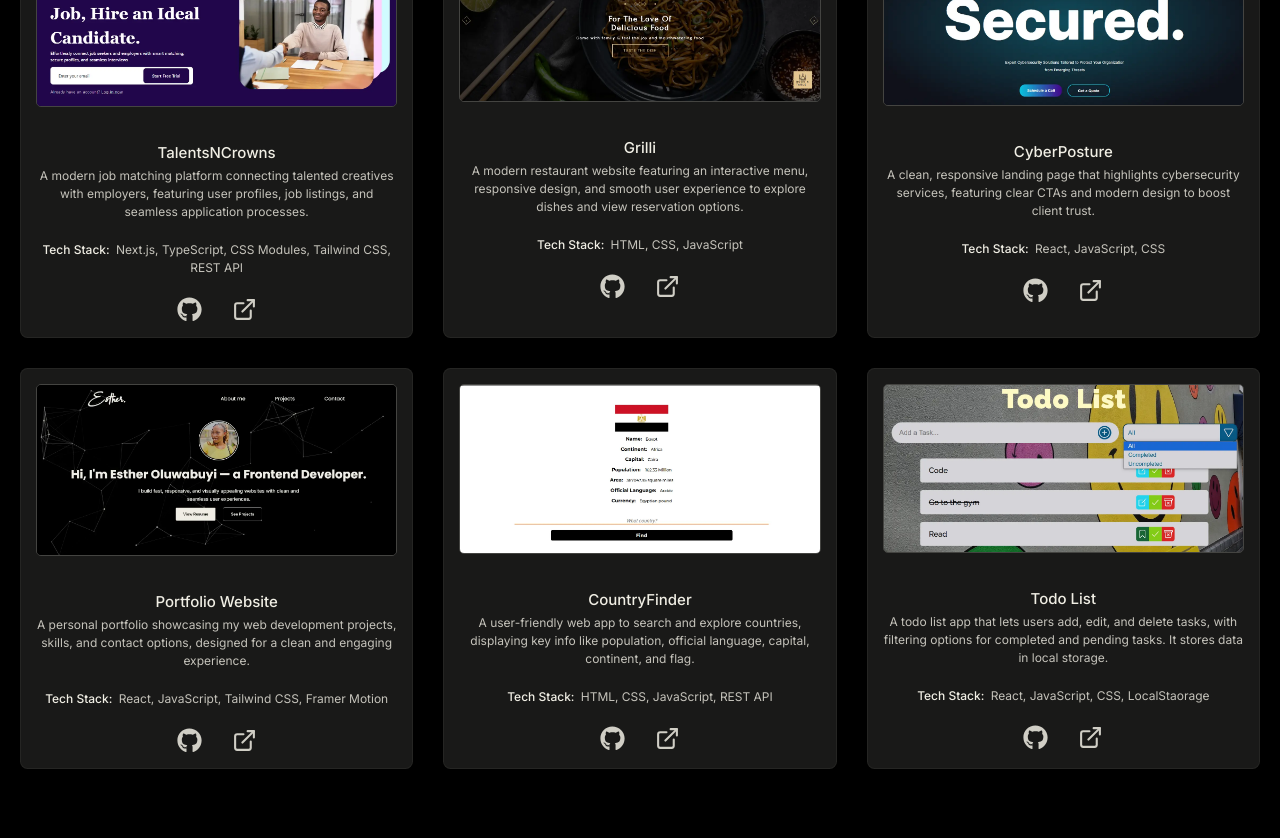
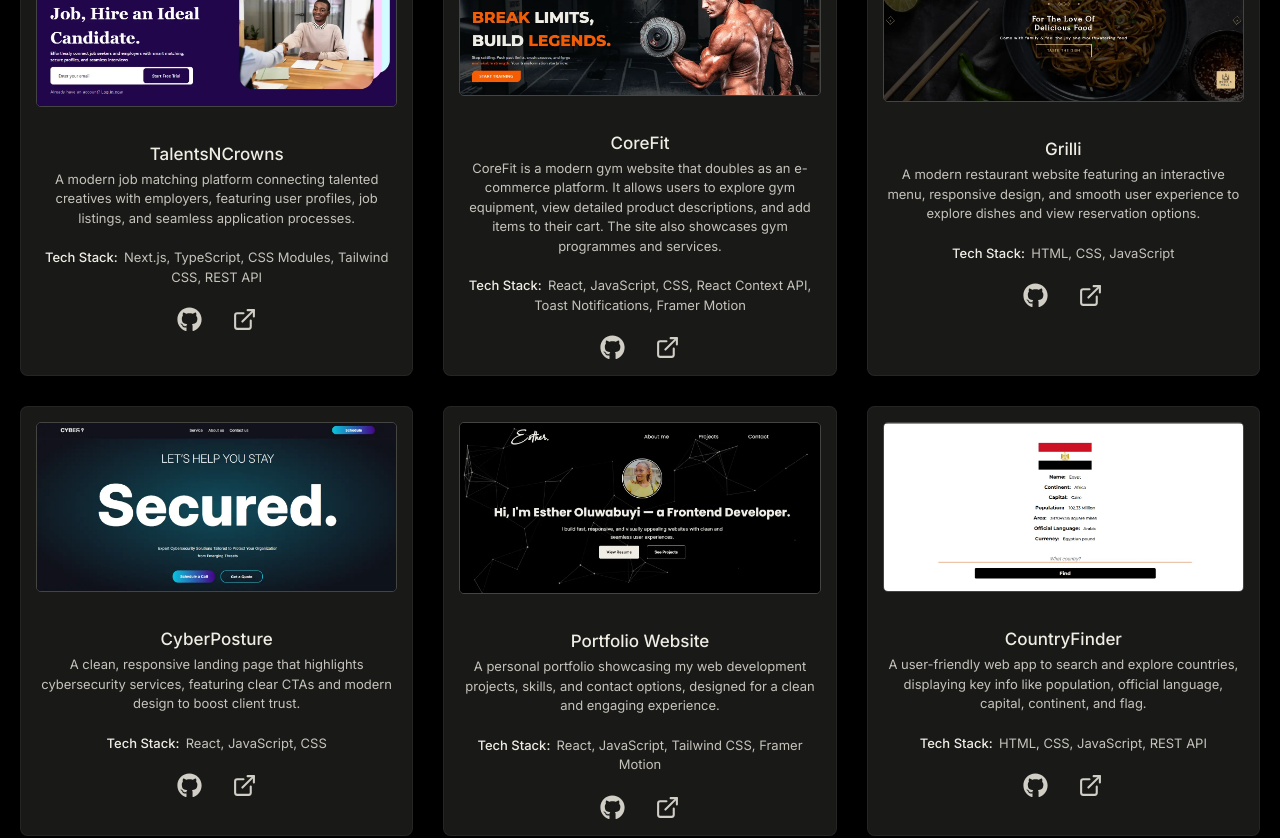
Before and after one commit to estheroluwabuyi/My-Portfolio, a React (Vite) app: page /projects in a window 1280 px wide. Shown: the part 300-1138 px from the top of the page. Built offline with nearby package versions, Linux system fonts and the light colour scheme; a web font is replaced by a local one.

Commit message:
add corefit project to projects page

```diff
--- a/src/components/sections/Tools.jsx
+++ b/src/components/sections/Tools.jsx
@@ -80,7 +80,7 @@ function Tools() {
         <h1 className="text-[2.5rem] font-poppins md:text-[4rem] font-bold text-primary mb-4 text-center">
           Essential Tools I Use
         </h1>
-        <p className="text-center mb-8 max-w-3xl mx-auto">
+        <p className="text-center mb-8 max-w-3xl mx-auto lg:text-[1.4rem]">
           As a Frontend Developer, I rely on a variety of tools to streamline my
           workflow and enhance productivity. Here are some of the essential
           tools I use:
@@ -111,8 +111,10 @@ function Tools() {
                   active === index && "scale-110"
                 )}
               />
-              <h2 className="font-bold">{tool.title}</h2>
-              <p className="text-[1.05rem] text-gray-300">{tool.subtitle}</p>
+              <h2 className="font-bold lg:text-[1.5rem]">{tool.title}</h2>
+              <p className="text-[1.05rem] lg:text-[1.3rem] text-gray-300">
+                {tool.subtitle}
+              </p>
             </div>
           ))}
         </div>
--- a/src/pages/AboutMe.jsx
+++ b/src/pages/AboutMe.jsx
@@ -37,7 +37,7 @@ function AboutMe() {
                 About Me
               </h1>
 
-              <p className="leading-relaxed text-center lg:text-left">
+              <p className="leading-relaxed text-center lg:text-left lg:text-[1.4rem]">
                 Hello! I'm{" "}
                 <span className="font-semibold">Esther Oluwabuyi</span>, — a
                 frontend developer with over 3 years of experience. I enjoy
--- a/src/pages/Contact.jsx
+++ b/src/pages/Contact.jsx
@@ -23,7 +23,6 @@ function Contact() {
     setLoading(true);
 
     const serviceID = "service_36a97zh";
-    // const serviceID = "service_5ozdyqs";
 
     const templateID = "template_jq3e6wo";
     const publicKey = "vgngdXI1vHXskv64I";
--- a/src/pages/Projects.jsx
+++ b/src/pages/Projects.jsx
@@ -8,6 +8,7 @@ import { FaGithub } from "react-icons/fa";
 import { FiExternalLink } from "react-icons/fi";
 
 import cyberposture from "/images/projects/cyberposture.webp";
+import corefit from "/images/projects/corefit.webp";
 import talentsncrowns from "/images/projects/talenntsncrowns.webp";
 import grilli from "/images/projects/grilli.webp";
 import portfolio from "/images/projects/portfolio.webp";
@@ -23,6 +24,16 @@ const projects = [
     github: "https://github.com/archsaintnexus/talent-n-crowns-client",
     live: "https://talentncrowns.vercel.app/",
     stack: "Next.js, TypeScript, CSS Modules, Tailwind CSS, REST API",
+  },
+  {
+    title: "CoreFit",
+    img: corefit,
+    subtitle:
+      "CoreFit is a modern gym website that doubles as an e-commerce platform. It allows users to explore gym equipment, view detailed product descriptions, and add items to their cart. The site also showcases gym programmes and services.",
+    github: "https://github.com/estheroluwabuyi/corefit-gym",
+    live: "https://corefit-gym.vercel.app/",
+    stack:
+      "React, JavaScript, CSS, React Context API, Toast Notifications, Framer Motion",
   },
   {
     title: "Grilli",
@@ -61,15 +72,15 @@ const projects = [
     live: "https://countryfinder-the-code-gal.netlify.app/",
     stack: "HTML, CSS, JavaScript, REST API",
   },
-  {
-    title: "Todo List",
-    img: todolist,
-    subtitle:
-      "A todo list app that lets users add, edit, and delete tasks, with filtering options for completed and pending tasks. It stores data in local storage.",
-    github: "https://github.com/estheroluwabuyi/TodoList-App",
-    live: "https://todo-list-app-thecodegal-estheroluwabuyis-projects.vercel.app/",
-    stack: "React, JavaScript, CSS, LocalStaorage",
-  },
+  // {
+  //   title: "Todo List",
+  //   img: todolist,
+  //   subtitle:
+  //     "A todo list app that lets users add, edit, and delete tasks, with filtering options for completed and pending tasks. It stores data in local storage.",
+  //   github: "https://github.com/estheroluwabuyi/TodoList-App",
+  //   live: "https://todo-list-app-thecodegal-estheroluwabuyis-projects.vercel.app/",
+  //   stack: "React, JavaScript, CSS, LocalStaorage",
+  // },
 ];
 
 function Projects() {
@@ -77,7 +88,7 @@ function Projects() {
 
   return (
     <>
-      <div className="min-h-screen bg-black pt-[10rem] px-[2rem] md:pt-[13rem] pb-[7rem]">
+      <div className="min-h-screen bg-black pt-[10rem] px-[2rem] md:pt-[13rem] pb-[7rem] ">
         <motion.div
           initial={{ opacity: 0, y: 50 }}
           animate={{ opacity: 1, y: 0 }}
@@ -116,14 +127,16 @@ function Projects() {
                   />
                 </div>
                 <div className="text-center mt-5">
-                  <h3 className="text-[1.5rem] font-medium">{project.title}</h3>
-                  <p className="text-base md:text-[1.2rem] text-primary/80 mt-1">
+                  <h3 className="text-[1.5rem] lg:text-[1.7rem] font-medium">
+                    {project.title}
+                  </h3>
+                  <p className="text-base md:text-[1.2rem] lg:text-[1.3rem] text-primary/80 mt-1">
                     {project.subtitle}
                   </p>
                 </div>
 
                 <div className="text-center mt-3 ">
-                  <p className="text-base md:text-[1.2rem]">
+                  <p className="text-base md:text-[1.2rem] lg:text-[1.3rem]">
                     <span className="font-medium  mr-2.5">Tech Stack:</span>
                     <span className="text-primary/80">
                       {project.stack}
```
Also changed, not shown: public/images/projects/corefit.webp (added).
